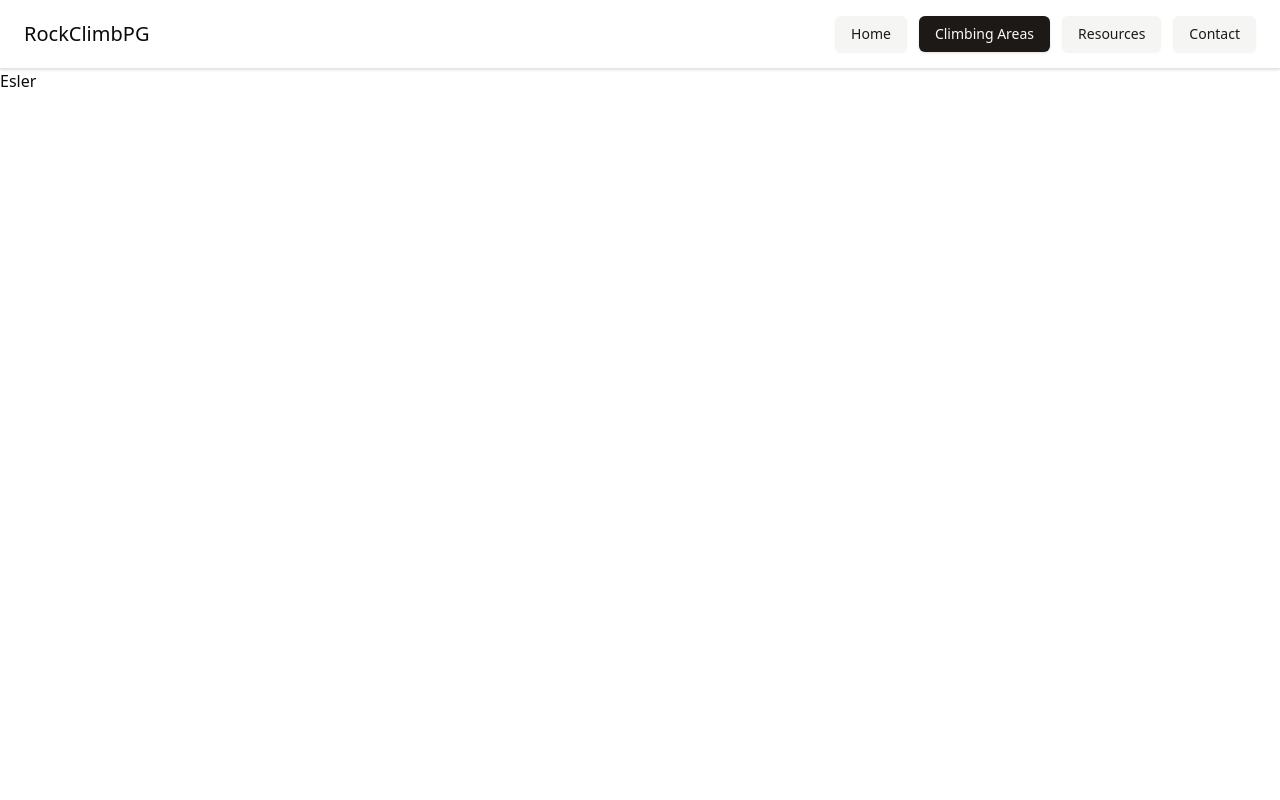
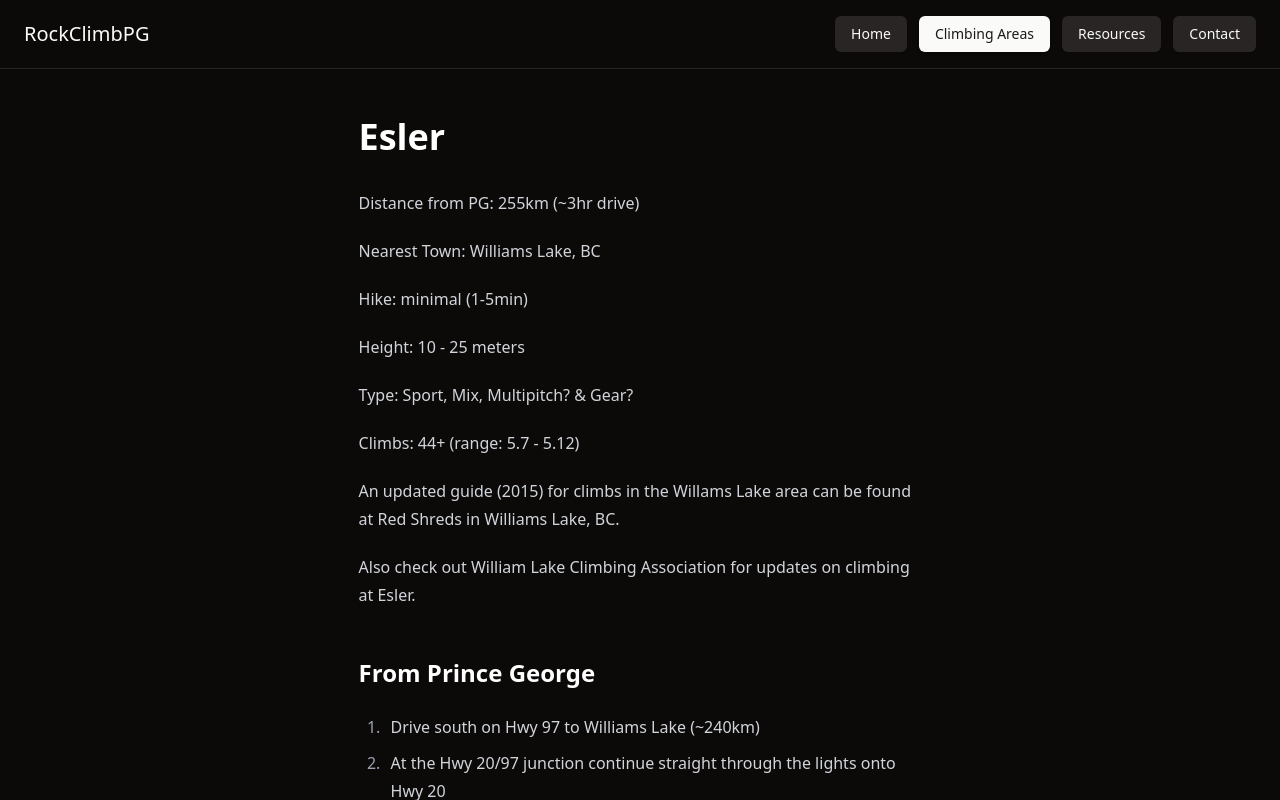
Before and after one commit to riley-paul/rockclimbpg, an Astro site: page /areas/esler in a window 1280 px wide. Built offline with nearby package versions, Linux system fonts and the light colour scheme; Astro itself is replaced by a stand-in of ours.

Commit message:
Get markdown working

```diff
--- a/package.json
+++ b/package.json
@@ -26,5 +26,8 @@
     "tailwind-merge": "^1.14.0",
     "tailwindcss": "^3.0.24",
     "tailwindcss-animate": "^1.0.7"
+  },
+  "devDependencies": {
+    "@tailwindcss/typography": "^0.5.10"
   }
 }
--- /dev/null
+++ b/src/components/Header.astro
@@ -0,0 +1,81 @@
+---
+import { getCollection } from "astro:content";
+import { Button } from "./ui/button";
+import {
+  DropdownMenu,
+  DropdownMenuContent,
+  DropdownMenuItem,
+  DropdownMenuLabel,
+  DropdownMenuSeparator,
+  DropdownMenuTrigger,
+} from "@/components/ui/dropdown-menu";
+import type { Link } from "@/lib/types";
+import { cn } from "@/lib/utils";
+
+const areas = await getCollection("areas");
+
+const links: Link[] = [
+  { name: "Home", link: "/", selected: (pathname) => pathname === "/" },
+  {
+    name: "Climbing Areas",
+    link: "/areas",
+    selected: (pathname) => pathname.startsWith("/areas"),
+    children: areas.map((area) => ({
+      name: area.data.title,
+      link: `/areas/${area.slug}`,
+      selected: (pathname) => pathname.startsWith(`/areas/${area.slug}`),
+    })),
+  },
+  {
+    name: "Resources",
+    link: "/resources",
+    selected: (pathname) => pathname.startsWith("/resources"),
+  },
+  {
+    name: "Contact",
+    link: "/contact",
+    selected: (pathname) => pathname.startsWith("/contact"),
+  },
+];
+---
+
+<header
+  class="bg-card border-b shadow px-6 py-4 flex justify-between items-center"
+>
+  <a href="/">
+    <h1 class="text-xl">RockClimbPG</h1>
+  </a>
+  <ul class="flex gap-3">
+    {
+      links.map((link) => (
+        <li class="relative group">
+          <a href={link.link}>
+            <Button
+              variant={
+                link.selected(Astro.url.pathname) ? "default" : "secondary"
+              }
+            >
+              {link.name}
+            </Button>
+          </a>
+          {link.children && (
+            <div class="absolute hidden md:group-hover:flex bg-card shadow border flex-col p-1 min-w-[10rem]">
+              {link.children.map((child) => (
+                <a href={child.link}>
+                  <Button
+                    className="w-full justify-start"
+                    variant={
+                      child.selected(Astro.url.pathname) ? "secondary" : "ghost"
+                    }
+                  >
+                    {child.name}
+                  </Button>
+                </a>
+              ))}
+            </div>
+          )}
+        </li>
+      ))
+    }
+  </ul>
+</header>
--- a/src/components/Header.tsx
+++ /dev/null
@@ -1,48 +0,0 @@
-import { getCollection } from "astro:content";
-import { Button } from "./ui/button";
-import {
-  DropdownMenu,
-  DropdownMenuContent,
-  DropdownMenuItem,
-  DropdownMenuLabel,
-  DropdownMenuSeparator,
-  DropdownMenuTrigger,
-} from "@/components/ui/dropdown-menu";
-import type { Link } from "@/lib/types";
-
-export const Header: React.FC<{ pathname: string; links: Link[] }> = ({
-  pathname,
-  links,
-}) => (
-  <header className="bg-card border-b shadow px-6 py-4 flex justify-between items-center">
-    <a href="/">
-      <h1 className="text-xl">RockClimbPG</h1>
-    </a>
-    <div className="flex gap-3">
-      {links.map((link) =>
-        link.children ? (
-          <DropdownMenu>
-            <a href={link.link}>
-              <Button>
-                <DropdownMenuTrigger>{link.name}</DropdownMenuTrigger>
-              </Button>
-            </a>
-            <DropdownMenuContent>
-              {link.children.map((child) => (
-                <a href={child.link}>
-                  <DropdownMenuItem>{child.name}</DropdownMenuItem>
-                </a>
-              ))}
-            </DropdownMenuContent>
-          </DropdownMenu>
-        ) : (
-          <a href={link.link}>
-            <Button variant={link.selected(pathname) ? "default" : "secondary"}>
-              {link.name}
-            </Button>
-          </a>
-        )
-      )}
-    </div>
-  </header>
-);
--- a/src/content/areas/esler.md
+++ b/src/content/areas/esler.md
@@ -1,3 +1,30 @@
 ---
 title: Esler
 ---
+
+Distance from PG: 255km (~3hr drive)
+
+Nearest Town: Williams Lake, BC
+
+Hike: minimal (1-5min)
+
+Height: 10 - 25 meters
+
+Type: Sport, Mix, Multipitch? & Gear?
+
+Climbs: 44+ (range: 5.7 - 5.12)
+
+An updated guide (2015) for climbs in the Willams Lake area can be found at Red Shreds in Williams Lake, BC.
+
+Also check out William Lake Climbing Association for updates on climbing at Esler.
+
+## From Prince George
+
+1. Drive south on Hwy 97 to Williams Lake (~240km)
+1. At the Hwy 20/97 junction continue straight through the lights onto Hwy 20
+1. In about 4.1km turn right on Hodgson Rd.
+1. In about 3.6 km turn right on a dirt road (see image A1 & A2)
+1. From the dirt road set the odometer at 0
+1. Continue on gravel road for about 1.4 km and turn left (it will be past the second pond, see image B)
+1. Continue on main dirt road, when odometer reads 3.7km curve left at fork.
+1. The road will end at a grassy opening the odometer will read about 6.3km, crag is on the left (image C).
--- a/src/content/areas/koa.md
+++ b/src/content/areas/koa.md
@@ -1,3 +1,5 @@
 ---
 title: KOA
 ---
+
+hello ther
--- a/src/layouts/Layout.astro
+++ b/src/layouts/Layout.astro
@@ -1,44 +1,16 @@
 ---
-import { Header } from "@/components/Header";
+import Header from "@/components/Header.astro";
 import "@/globals.css";
-import type { Link } from "@/lib/types";
-import { getCollection } from "astro:content";
-
-const areas = await getCollection("areas");
-
-const links: Link[] = [
-  { name: "Home", link: "/", selected: (pathname) => pathname === "/" },
-  {
-    name: "Climbing Areas",
-    link: "/areas",
-    selected: (pathname) => pathname.startsWith("/areas"),
-    children: areas.map((area) => ({
-      name: area.data.title,
-      link: `/areas/${area.slug}`,
-      selected: (pathname) => pathname.startsWith(`/areas/${area.slug}`),
-    })),
-  },
-  {
-    name: "Resources",
-    link: "/resources",
-    selected: (pathname) => pathname.startsWith("/resources"),
-  },
-  {
-    name: "Contact",
-    link: "/contact",
-    selected: (pathname) => pathname.startsWith("/contact"),
-  },
-];
 ---
 
-<html lang="en" class="">
+<html lang="en" class="dark">
   <head>
     <meta charset="UTF-8" />
     <meta name="viewport" content="width=device-width, initial-scale=1.0" />
     <title>Document</title>
   </head>
   <body class="flex flex-col">
-    <Header client:load pathname={Astro.url.pathname} links={links} />
+    <Header />
     <main class="flex-1 overflow-auto">
       <slot />
     </main>
--- /dev/null
+++ b/src/layouts/Markdown.astro
@@ -0,0 +1,3 @@
+<div class="prose dark:prose-invert prose-earth px-4 py-12 mx-auto">
+  <slot />
+</div>
--- a/src/pages/areas/[...slug].astro
+++ b/src/pages/areas/[...slug].astro
@@ -1,5 +1,6 @@
 ---
 import Layout from "@/layouts/Layout.astro";
+import Markdown from "@/layouts/Markdown.astro";
 import type { GetStaticPaths } from "astro";
 import { getCollection } from "astro:content";
 
@@ -16,6 +17,10 @@ const { Content } = await entry.render();
 ---
 
 <Layout>
-  <h1>{entry.data.title}</h1>
-  <Content />
+  <Markdown>
+    <h1>
+      {entry.data.title}
+    </h1>
+    <Content />
+  </Markdown>
 </Layout>
--- a/tailwind.config.js
+++ b/tailwind.config.js
@@ -67,5 +67,5 @@ module.exports = {
       },
     },
   },
-  plugins: [require("tailwindcss-animate")],
+  plugins: [require("tailwindcss-animate"), require("@tailwindcss/typography")],
 };
```
Also changed, not shown: 1 other file.
